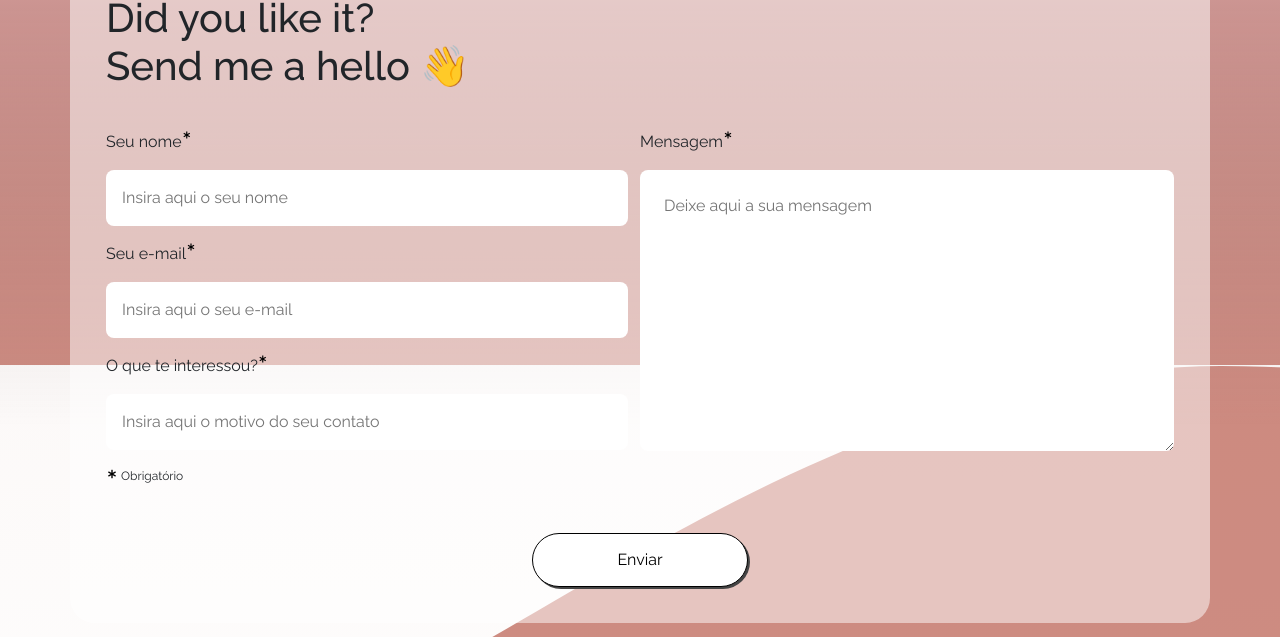
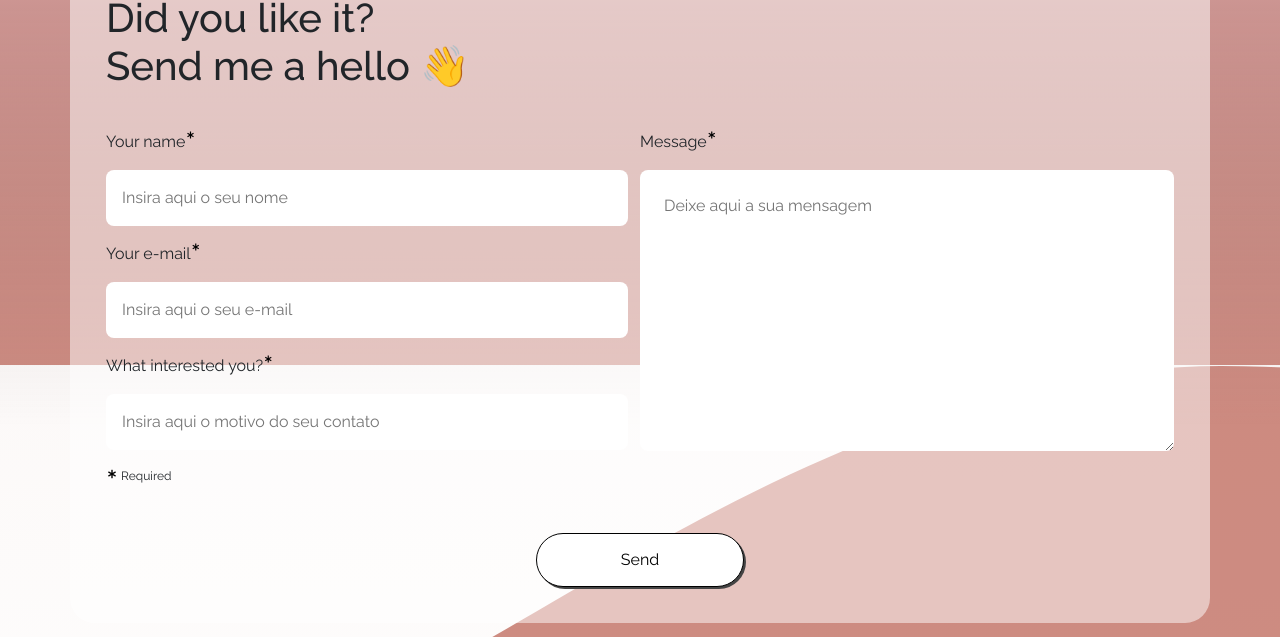
Before and after one commit to raqueldebiase/MeuWebsite, an Angular app: page / in a window 1280 px wide. Shown: the part 2035-2672 px from the top of the page. Built offline with nearby package versions, Linux system fonts and the light colour scheme.

Commit message:
form translated

```diff
--- a/src/app/formulario/formulario.component.html
+++ b/src/app/formulario/formulario.component.html
@@ -3,52 +3,52 @@
     <div class="row">
       <div class="col-12 col-md-6 coluna1">
         <div class="d-grid ">
-          <label class="my-3">Seu nome <span class="material-symbols-outlined">
+          <label class="my-3">Your name <span class="material-symbols-outlined">
               emergency
             </span></label>
           <input formControlName="name" type="text" id="nome" name="nome" placeholder="Insira aqui o seu nome" required>
           <div *ngIf="form.controls['name'].hasError('required') && form.controls['name'].touched">
-            O campo é obrigatório.
+            This field is required.
           </div>
         </div>
         <div class="d-grid ">
-          <label class="my-3">Seu e-mail <span class="material-symbols-outlined">
+          <label class="my-3">Your e-mail <span class="material-symbols-outlined">
               emergency
             </span></label>
           <input formControlName="email" type="email" id="email" name="email" placeholder="Insira aqui o seu e-mail" required>
           <div *ngIf="form.controls['email'].hasError('required') && form.controls['email'].touched">
-            O campo é obrigatório.
+            This field is required.
           </div>
         </div>
         <div class="d-grid ">
-          <label class="my-3">O que te interessou? <span class="material-symbols-outlined">
+          <label class="my-3">What interested you? <span class="material-symbols-outlined">
               emergency
             </span></label>
           <input formControlName="interest" type="text" id="interested" name="interested" placeholder="Insira aqui o motivo do seu contato" required>
           <div *ngIf="form.controls['interest'].hasError('required') && form.controls['interest'].touched">
-            O campo é obrigatório.
+            This field is required.
           </div>
         </div>
       </div>
       <div class="col-12 col-md-6 d-grid coluna2">
-        <label class="message my-3">Mensagem <span class="material-symbols-outlined">
+        <label class="message my-3">Message <span class="material-symbols-outlined">
             emergency
           </span></label>
         <textarea formControlName="message" id="mensagem" name="mensagem" rows="4" placeholder="Deixe aqui a sua mensagem" required></textarea>
         <div *ngIf="form.controls['message'].hasError('required') && form.controls['message'].touched">
-          O campo é obrigatório.
+          This field is required.
         </div>
 
       </div>
     </div>
   </div>
-  <p style="font-size: 12px;"><span class="material-symbols-outlined">emergency</span> Obrigatório</p>
+  <p style="font-size: 12px;"><span class="material-symbols-outlined">emergency</span> Required</p>
   <div class="col-12 text-center mt-5">
     <ng-container *ngIf="!mostrarMensagem; else mensagemEnviada">
-      <button type="submit" [disabled]="!form.valid">Enviar</button>
+      <button type="submit" [disabled]="!form.valid">Send</button>
     </ng-container>
     <ng-template #mensagemEnviada>
-      <p class="position-relative formEnviado">Mensagem enviada com sucesso!</p>
+      <p class="position-relative formEnviado">Uhu! Message sent successfully</p>
     </ng-template>
   </div>
 </form>
```
